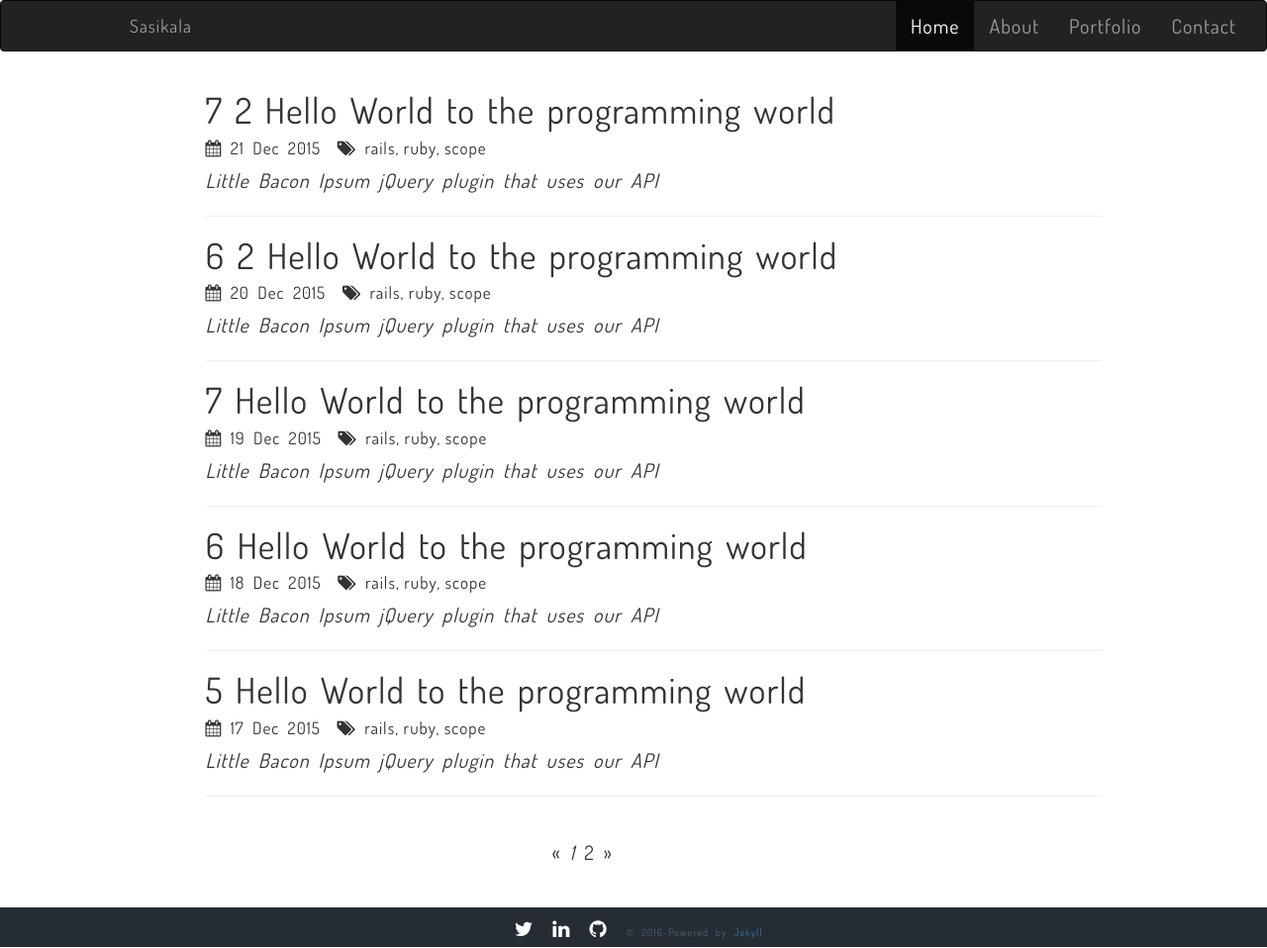
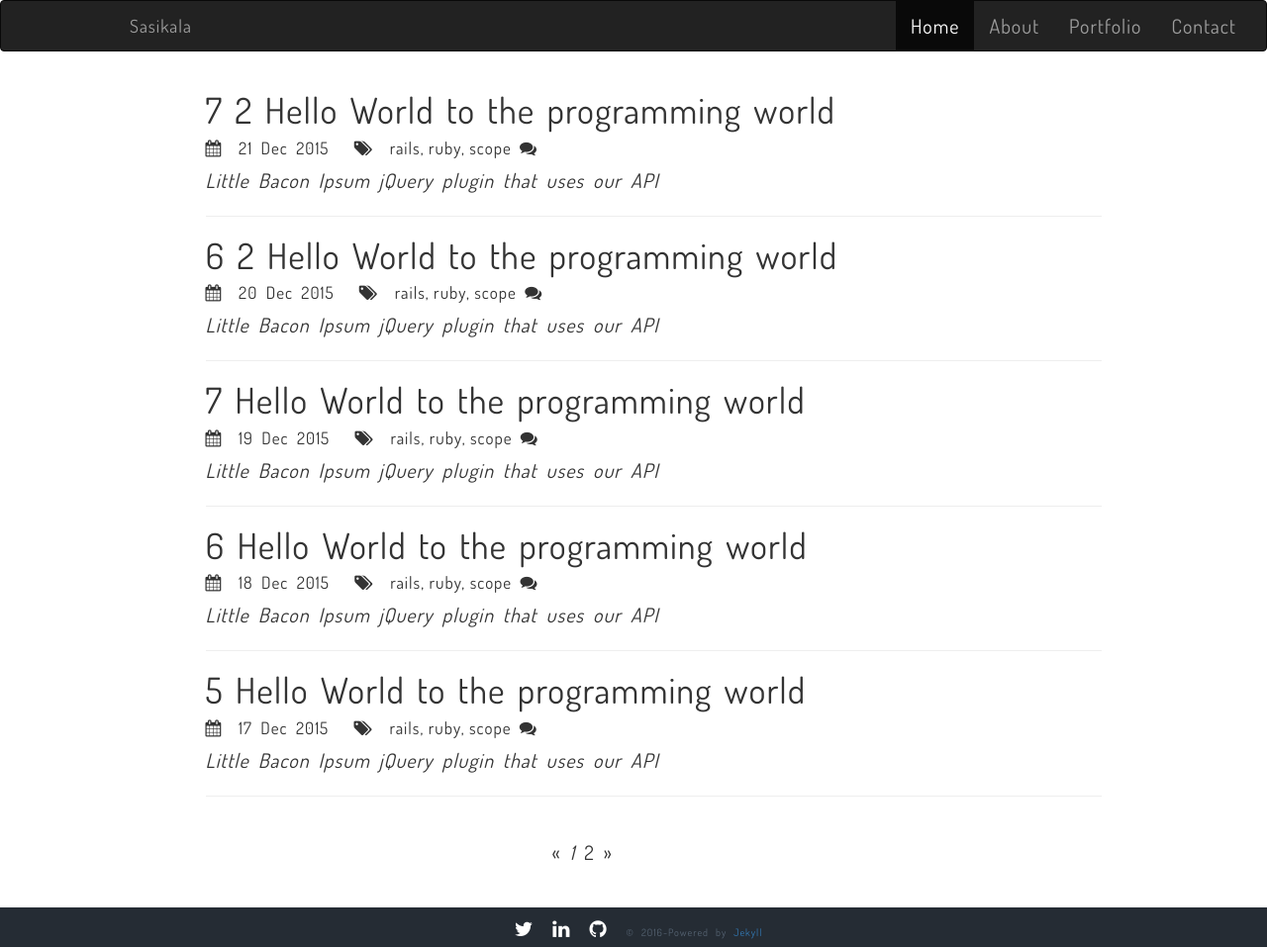
Before and after one commit to Sasikala-Ravichandran/sasi-kala.github.io, a Jekyll site: the page built from index.html, in a window 1280 px wide. Shown: the whole page at 99% size. Built offline with Jekyll 4.4.1, drawn with Linux system fonts in a browser that asks for light colours; nearby versions of some CDN libraries; Markdown is read by kramdown in place of the engine named in the settings; the list of posts is cut into pages by our own code; comment, search, counter and statistics services are not loaded.

Commit message:
modified for comments icon

```diff
--- a/index.html
+++ b/index.html
@@ -13,7 +13,14 @@ title: "Home"
                <a style="text-decoration:none" href="{{ post.url }}">
                  <h1 class="post-title">{{ post.title }}</h1>
                </a>
-               <small class="post-meta"><i class="fa fa-calendar"></i>&nbsp;{{ post.date | date_to_string }} &nbsp;<i class="fa fa-tags"></i>&nbsp;{{ post.tags }}</small>
+               <small class="post-meta">
+                 <i class="fa fa-calendar"></i>
+                 &nbsp;{{ post.date | date_to_string }} &nbsp;
+                 <i class="fa fa-tags"></i>
+                 &nbsp;{{ post.tags }}
+                 <i class="fa fa-comments"></i>
+                 &nbsp;<a href="{{ post.url }}#disqus_thread"></a>
+               </small>
 
                <p class="post-subtitle"><em>{{ post.description }}</em></p>
                <!-- <p>{{ post.excerpt }}</p> -->
```
